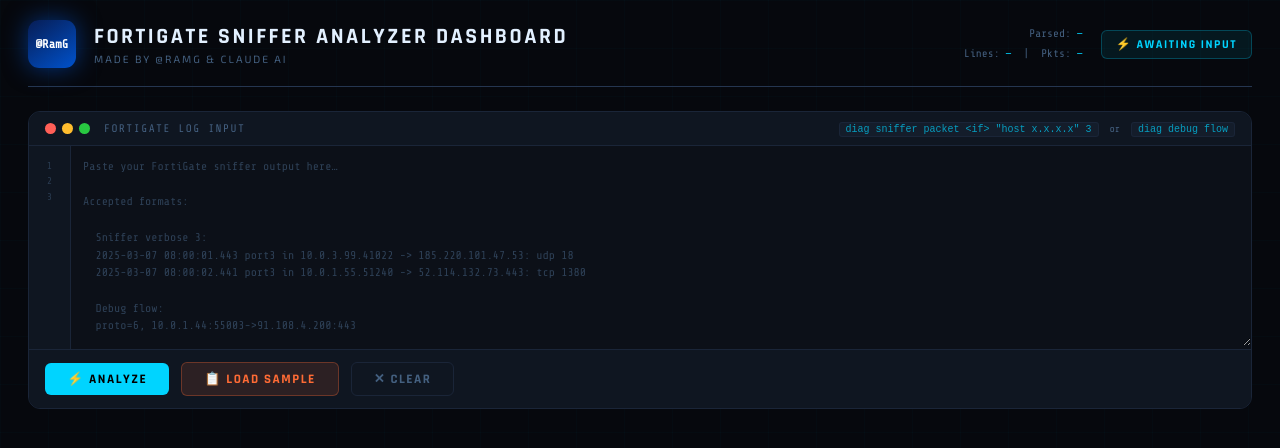
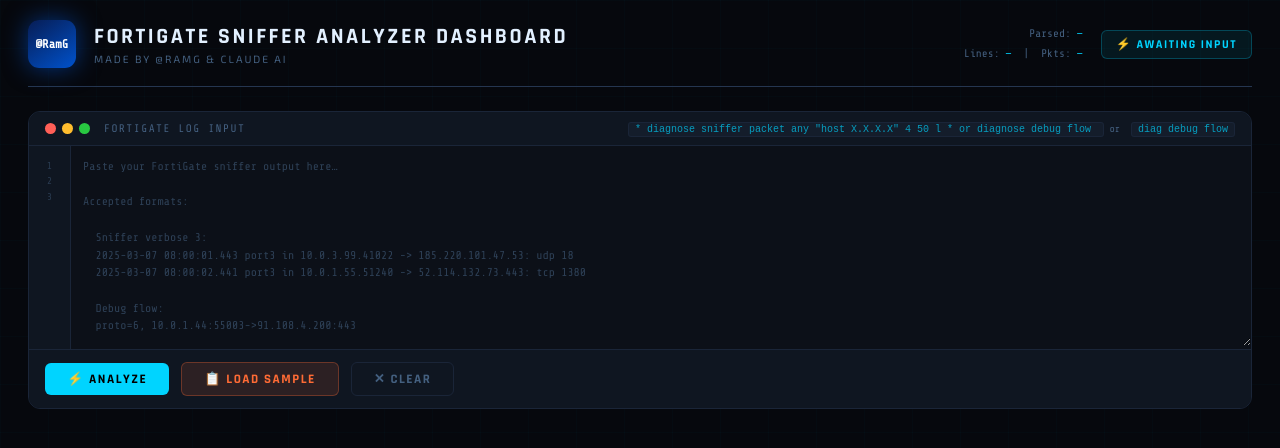
Before and after one commit to ramg1204/FGT_Sniffer_Analyzer-Dashboard, a plain HTML site: page index.html in a window 1280 px wide. Drawn offline with nearby package versions, Linux system fonts and the light colour scheme.

Commit message:
Update index.html

```diff
--- a/index.html
+++ b/index.html
@@ -593,7 +593,7 @@ tbody tr.susp:hover { background: rgba(58,8,8,.75) !important; }
       </div>
       <div class="term-label">FORTIGATE LOG INPUT</div>
       <div class="term-hint">
-        <code>diag sniffer packet &lt;if&gt; "host x.x.x.x" 3</code>
+        <code>* diagnose sniffer packet any "host X.X.X.X" 4 50 l * or diagnose debug flow </code>
         &nbsp;or&nbsp;
         <code>diag debug flow</code>
       </div>
```
